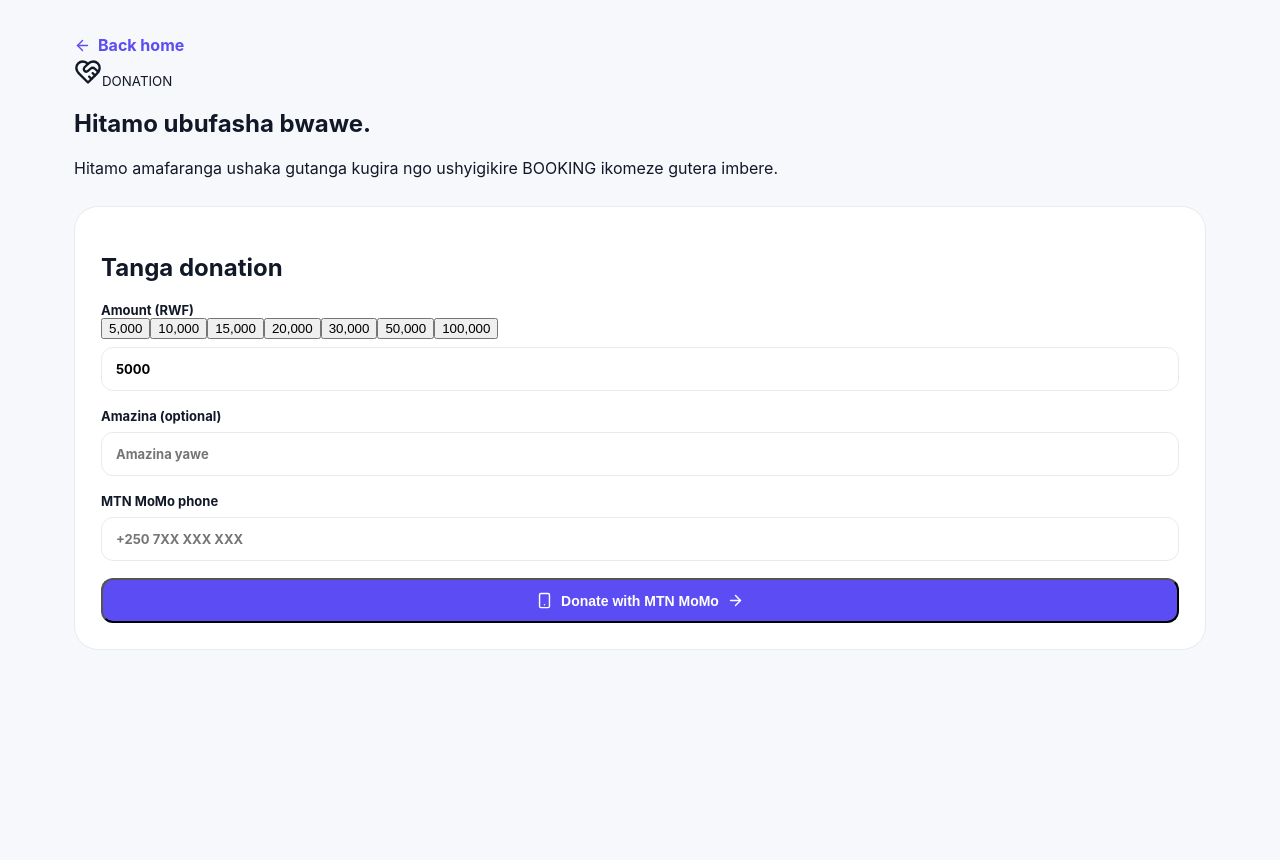
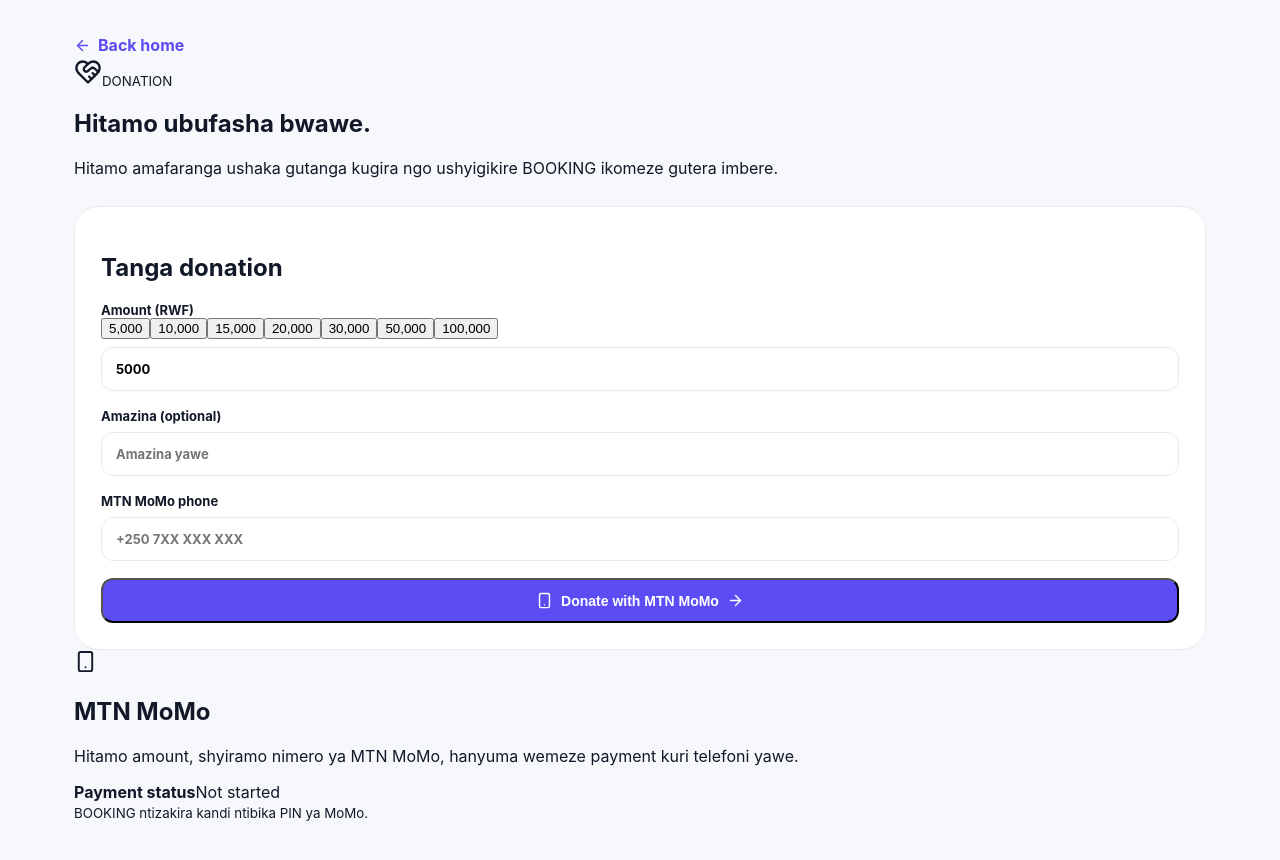
Before and after one commit to senid-221/BOOKING-, a Next.js app: page /donation in a window 1280 px wide. Shown: the top 860 px of the page. Before the commit the page ends 800 px from the top, so only its background shows below. Built offline with nearby package versions, Linux system fonts and the light colour scheme.

Commit message:
Restore donation landing page information panel

```diff
--- a/app/donation/page.tsx
+++ b/app/donation/page.tsx
@@ -133,6 +133,21 @@ export default function Donation() {
           )}
         </form>
 
+        <aside className="donation-info">
+          <div className="info-icon">
+            <Smartphone size={23} />
+          </div>
+          <h2>MTN MoMo</h2>
+          <p>
+            Hitamo amount, shyiramo nimero ya MTN MoMo, hanyuma wemeze payment
+            kuri telefoni yawe.
+          </p>
+          <div className="secure">
+            <b>Payment status</b>
+            <span>{donationId ? "PENDING" : "Not started"}</span>
+          </div>
+          <small>BOOKING ntizakira kandi ntibika PIN ya MoMo.</small>
+        </aside>
 
       </div>
     </main>
```
